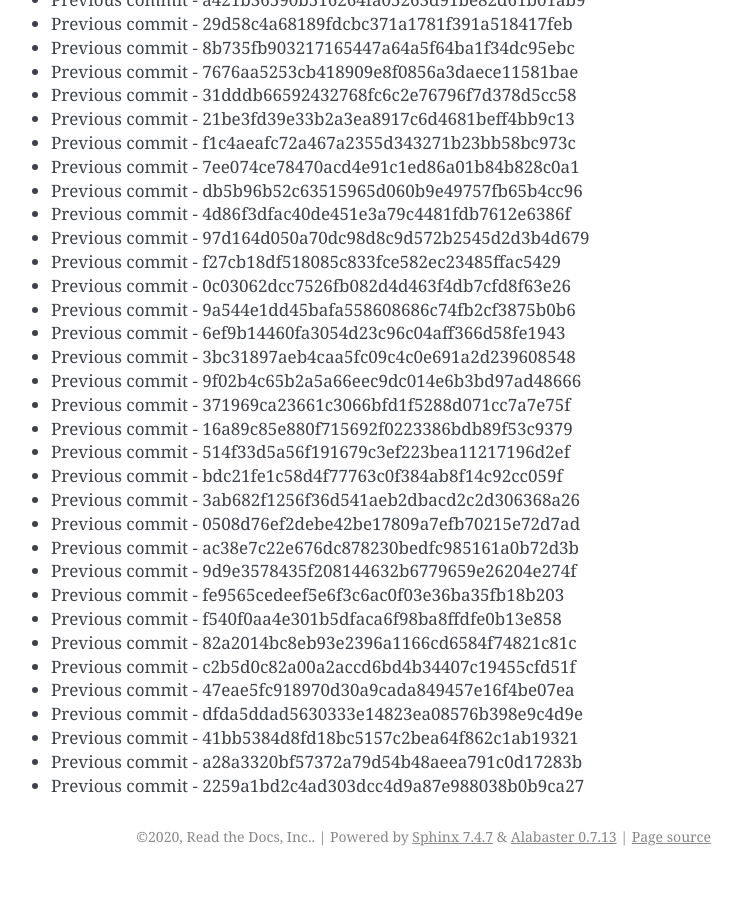
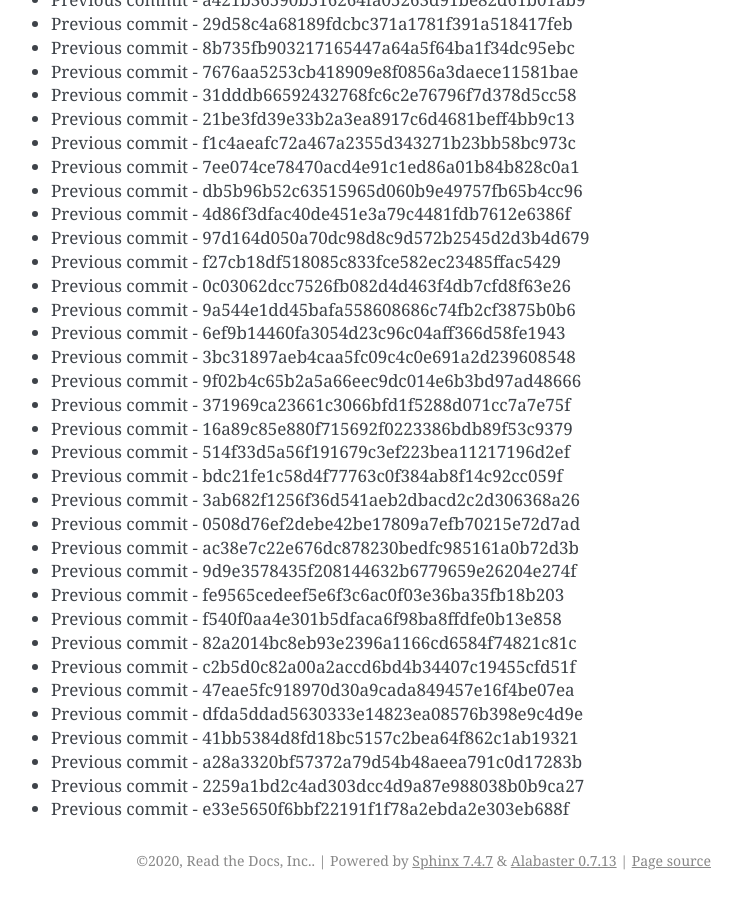
Before and after one commit to readthedocs/rtd-git-stresstest, a Sphinx documentation site: the page built from docs/updates.rst, in a window 1280 px wide and 900 px high, scrolled down 25523 px. Shown: the whole window, without its empty margins (399-1141 px from the left). Built offline with Sphinx 7.4.7, drawn with Linux system fonts in a browser that asks for light colours; before the commit the page ends 26399 px from its top, so only the background shows below that.

Commit message:
Generating commit from previous: e33e5650f6bbf22191f1f78a2ebda2e303eb688f

```diff
--- a/docs/updates.rst
+++ b/docs/updates.rst
@@ -1104,3 +1104,4 @@ It can be tested for any performance characteristics.
 * Previous commit - 41bb5384d8fd18bc5157c2bea64f862c1ab19321
 * Previous commit - a28a3320bf57372a79d54b48aeea791c0d17283b
 * Previous commit - 2259a1bd2c4ad303dcc4d9a87e988038b0b9ca27
+* Previous commit - e33e5650f6bbf22191f1f78a2ebda2e303eb688f
```
